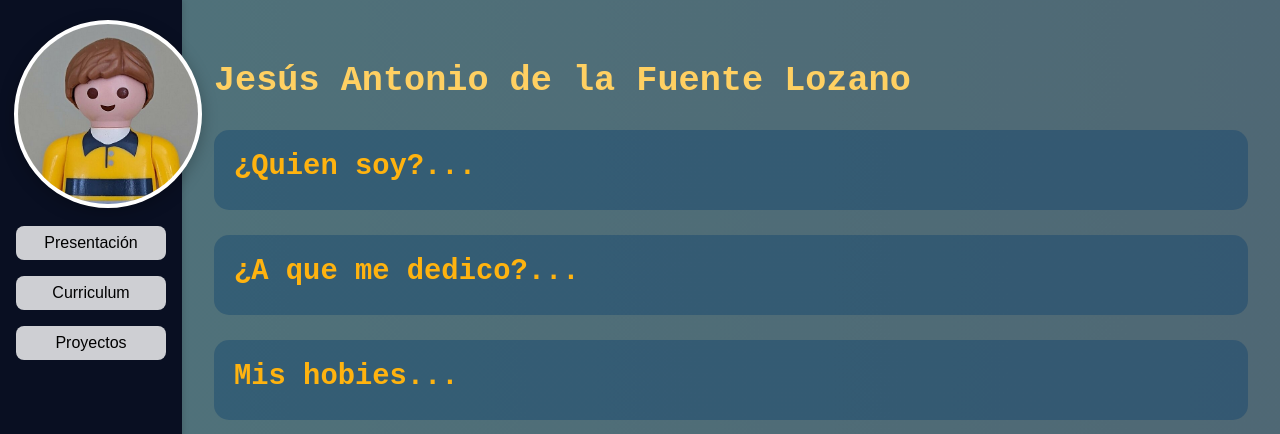
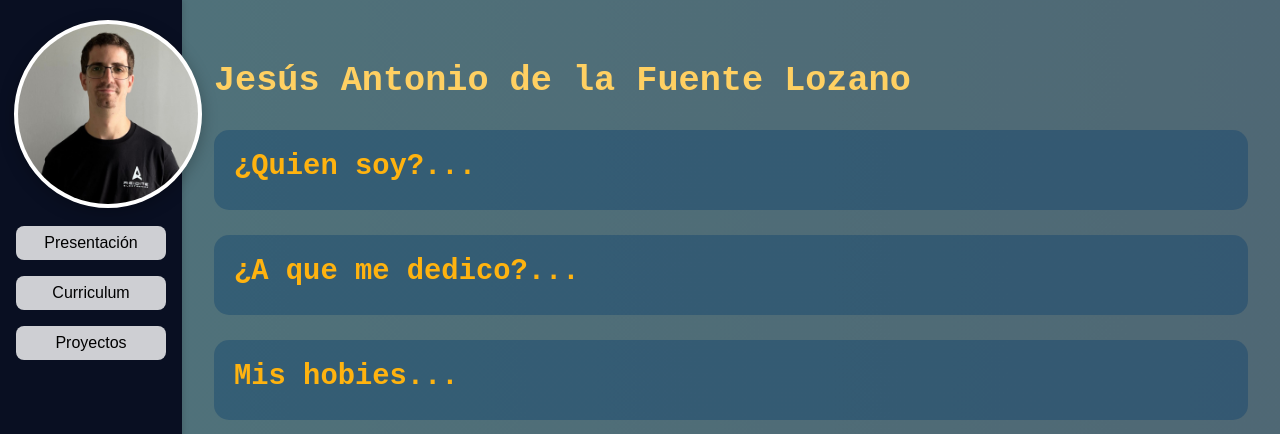
Before and after one commit to EnemyCode/MyPortfolioEnemyCode, a plain HTML site: page index.html in a window 1280 px wide. Shown: the top 434 px of the page. Drawn offline with Linux system fonts and the light colour scheme; files whose address does not match are found by name.

Commit message:
updated personal photo

```diff
--- a/index.html
+++ b/index.html
@@ -12,7 +12,7 @@
   <div class="layout">
 
     <nav class="menu">
-      <img class="photo" src="resources/playmobil.png" alt="">
+      <img class="photo" src="resources/mi-foto.jpg" alt="">
       <div class="button-container">
         <button onclick="mostrarVista('vista1')">Presentación</button>
         <button onclick="mostrarVista('vista2')">Curriculum</button>
```
Also changed, not shown: resources/mi-foto.jpg (added), resources/playmobil.png (deleted).
